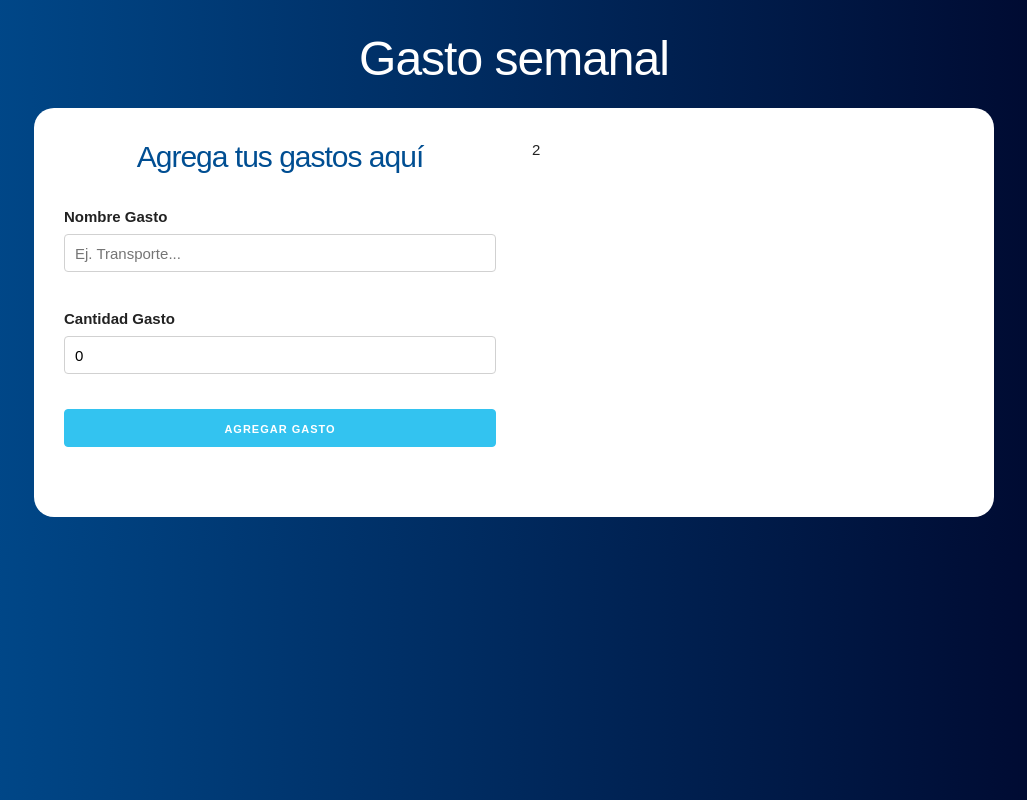
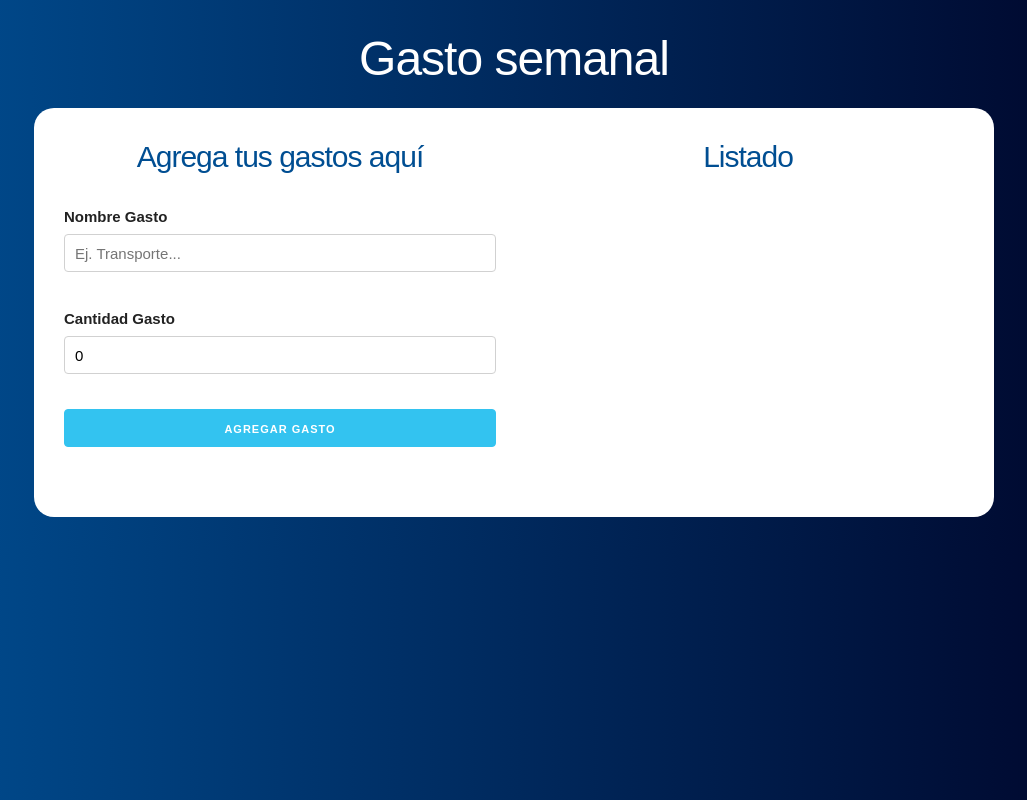
Before and after one commit to GonzaloCarcamo/curso-MERN-03, a React (Create React App) app: page / in a window 1280 px wide. Both pictures are taken after typing "5" into the empty fields and a click on the input "Definir Presupuesto". Shown: the whole page, without its empty margins (126-1153 px from the left). Built offline with nearby package versions, Linux system fonts and the light colour scheme.

Commit message:
Mostrar los gastos en interfaz

```diff
--- a/src/App.js
+++ b/src/App.js
@@ -1,6 +1,7 @@
 import React, { useState } from 'react';
 import Pregunta from './components/Pregunta';
 import Formulario from './components/Formulario';
+import Listado from './components/Listado';
 
 
 function App() {
@@ -46,7 +47,10 @@
                 </div>
 
                 <div className='one-half column'>
-                  2
+                  <Listado
+                    gastos={gastos}
+
+                  />
                 </div>
               </div>
             )
--- /dev/null
+++ b/src/components/Gasto..js
@@ -0,0 +1,13 @@
+import React from 'react';
+
+const Gasto = ({gasto}) => (
+    <li className='gastos'>
+        <p>
+            {gasto.nombre}
+
+            <span className='gasto'> $ {gasto.cantidad} </span>
+        </p>
+    </li>
+);
+
+export default Gasto;
--- /dev/null
+++ b/src/components/Listado.js
@@ -0,0 +1,18 @@
+import React from 'react';
+import Gasto from './Gasto.'
+
+const Listado = ({gastos}) => (
+
+    <div class='gastos-realizados'>
+        <h2>Listado</h2>
+        {gastos.map(gasto => (
+            <Gasto
+                key={gasto.id}
+                gasto={gasto}
+            />
+        ))}
+    </div>
+
+);
+
+ export default Listado;
```
